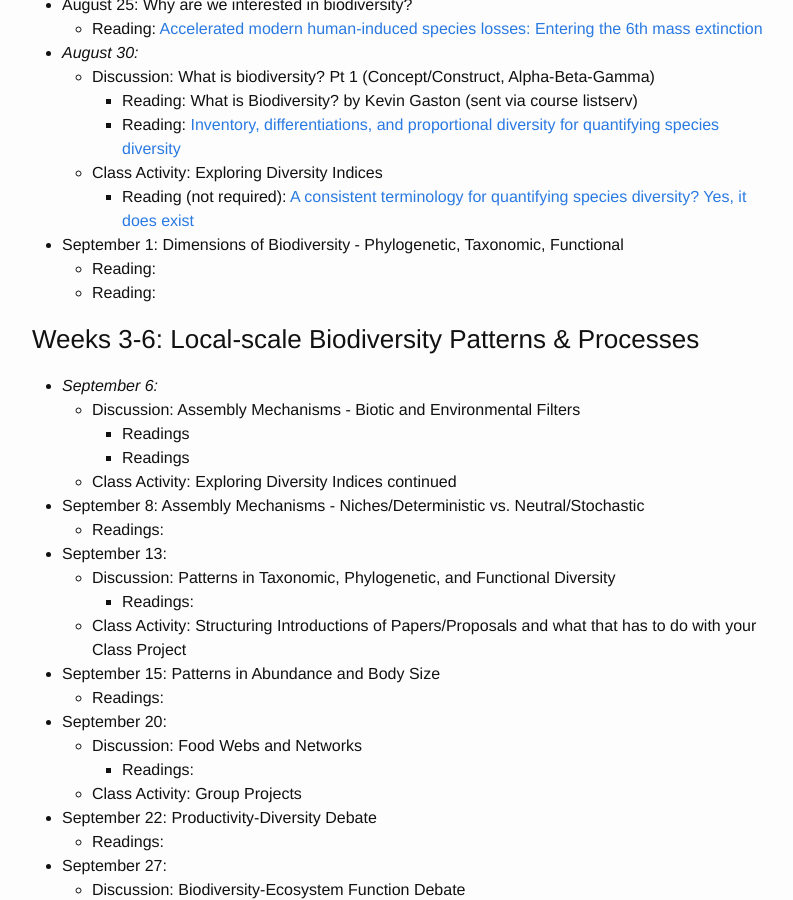
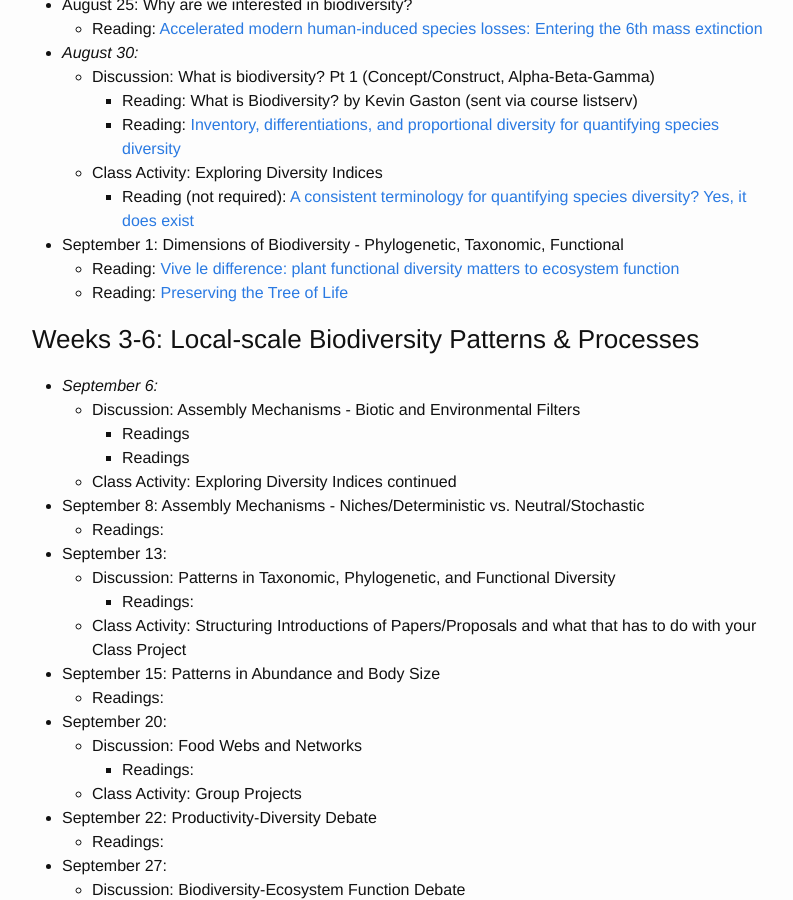
Before and after one commit to skmorgane/biodiversity-course, a Jekyll site: the page built from schedule.md, in a window 1280 px wide and 900 px high, scrolled down 351 px. Shown: the whole window, without its empty margins (238-1031 px from the left). Built offline with Jekyll 4.4.1, drawn with Linux system fonts in a browser that asks for light colours.

Commit message:
Added reads for Dimensions of BIodiversity

```diff
--- a/schedule.md
+++ b/schedule.md
@@ -21,8 +21,8 @@ Tuesdays are often a split between class activity and discussion, thus there are
 
 
 * September 1: Dimensions of Biodiversity - Phylogenetic, Taxonomic, Functional
-    * Reading:
-    * Reading:
+    * Reading: [Vive le difference: plant functional diversity matters to ecosystem function](http://dx.doi.org/10.1016/S0169-5347(01)02283-2)
+    * Reading: [Preserving the Tree of Life](https://doi.org/10.1126/science.1085510)
 
 ### Weeks 3-6: Local-scale Biodiversity Patterns & Processes
 
```
